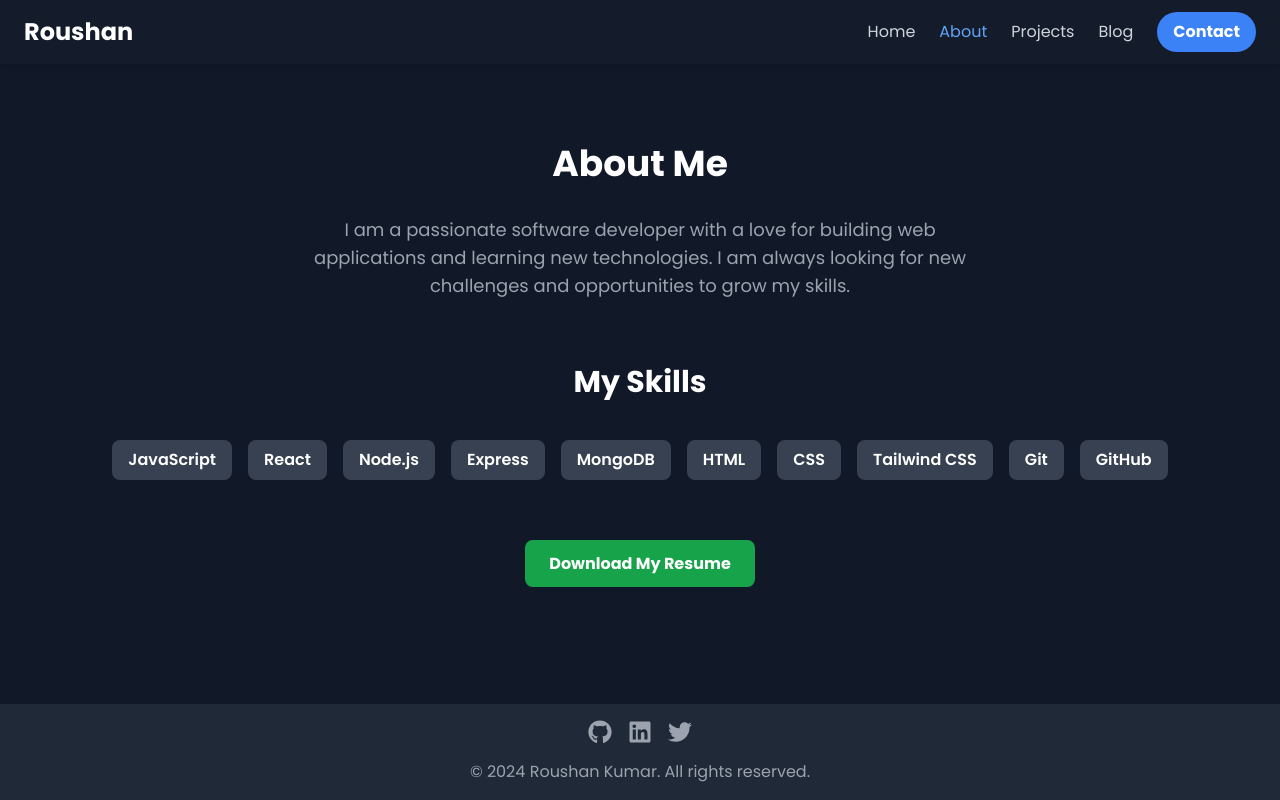
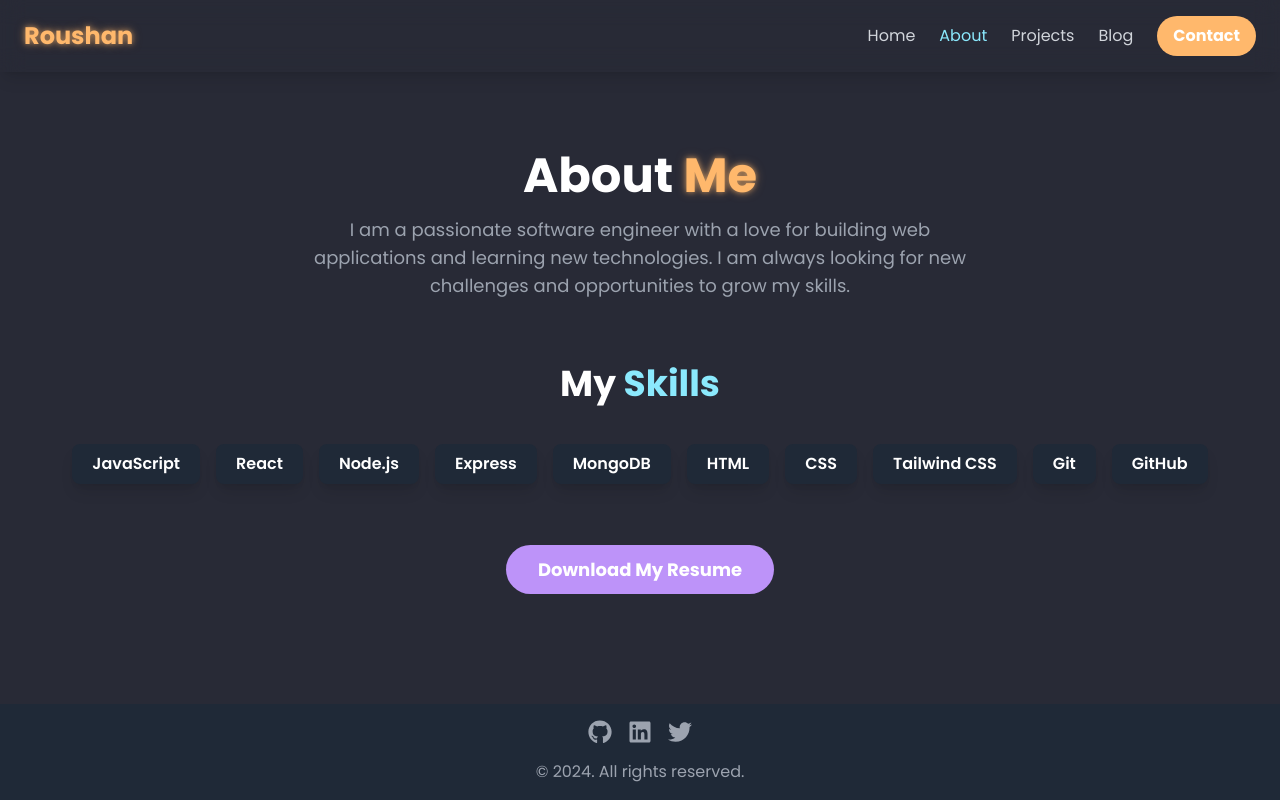
Before and after one commit to github-roushan/github-roushan.github.io, a React (Create React App) app in the folder frontend/: page /about in a window 1280 px wide. Built offline with nearby package versions, Linux system fonts and the light colour scheme.

Commit message:
Update website UI and color scheme

```diff
--- a/frontend/src/App.js
+++ b/frontend/src/App.js
@@ -13,7 +13,7 @@ import { motion } from "framer-motion";
 function App() {
   return (
     <Router>
-      <div className="flex flex-col min-h-screen bg-gray-900 text-white font-sans">
+      <div className="flex flex-col min-h-screen bg-background text-white font-sans">
         <Navbar />
         <motion.main
           className="flex-grow"
--- a/frontend/src/components/About.js
+++ b/frontend/src/components/About.js
@@ -1,32 +1,49 @@
 import React from 'react';
 import { skills } from '../data/skills';
+import { motion } from 'framer-motion';
 
 const About = () => {
   return (
     <div className="container mx-auto py-20 px-4">
-      <div className="text-center">
-        <h1 className="text-4xl font-bold">About Me</h1>
-        <p className="mt-8 text-lg text-gray-400 max-w-2xl mx-auto">
-          I am a passionate software developer with a love for building web applications and learning new technologies. I am always looking for new challenges and opportunities to grow my skills.
+      <div className="text-center mb-16">
+        <h1 className="text-4xl md:text-5xl font-bold mb-4">
+          About <span className="text-orange text-shadow-glow">Me</span>
+        </h1>
+        <p className="text-lg text-gray-400 max-w-2xl mx-auto">
+          I am a passionate software engineer with a love for building web applications and learning new technologies. I am always looking for new challenges and opportunities to grow my skills.
         </p>
       </div>
 
-      <div className="mt-16">
-        <h2 className="text-3xl font-bold text-center">My Skills</h2>
-        <div className="flex flex-wrap justify-center mt-8">
+      <div className="mb-16">
+        <h2 className="text-3xl md:text-4xl font-bold text-center mb-8">My <span className="text-cyan">Skills</span></h2>
+        <motion.div
+          className="flex flex-wrap justify-center"
+          initial="hidden"
+          animate="visible"
+          variants={{
+            visible: { transition: { staggerChildren: 0.1 } }
+          }}
+        >
           {skills.map((skill, index) => (
-            <div key={index} className="bg-gray-700 text-white font-semibold py-2 px-4 rounded-lg m-2">
+            <motion.div
+              key={index}
+              className="bg-gray-800 text-white font-semibold py-2 px-5 rounded-lg m-2 shadow-lg"
+              variants={{
+                hidden: { opacity: 0, y: 20 },
+                visible: { opacity: 1, y: 0 }
+              }}
+            >
               {skill}
-            </div>
+            </motion.div>
           ))}
-        </div>
+        </motion.div>
       </div>
 
-      <div className="text-center mt-16">
+      <div className="text-center">
         <a
           href="/resume.pdf"
           download
-          className="bg-green-600 hover:bg-green-700 text-white font-bold py-3 px-6 rounded-lg transition-colors duration-300"
+          className="bg-purple hover:bg-purple/80 text-white font-bold py-3 px-8 rounded-full transition-colors text-lg"
         >
           Download My Resume
         </a>
--- a/frontend/src/components/Blog.js
+++ b/frontend/src/components/Blog.js
@@ -1,16 +1,25 @@
 import React from 'react';
 import { Link } from 'react-router-dom';
 import { posts } from '../data/posts';
+import { motion } from 'framer-motion';
 
 const Blog = () => {
   return (
     <div className="container mx-auto py-20 px-4">
-      <h1 className="text-4xl font-bold text-center mb-12">Blog</h1>
+      <h1 className="text-4xl md:text-5xl font-bold text-center mb-12">
+        My <span className="text-orange text-shadow-glow">Blog</span>
+      </h1>
       <div className="max-w-3xl mx-auto">
-        {posts.map(post => (
-          <div key={post.slug} className="bg-gray-800 p-6 rounded-lg mb-8">
+        {posts.map((post, index) => (
+          <motion.div
+            key={post.slug}
+            className="bg-gray-800 p-6 rounded-lg mb-8 shadow-lg hover:shadow-purple/50 transition-shadow duration-300"
+            initial={{ opacity: 0, y: 20 }}
+            animate={{ opacity: 1, y: 0 }}
+            transition={{ duration: 0.5, delay: index * 0.1 }}
+          >
             <h2 className="text-3xl font-bold mb-2">
-              <Link to={`/blog/${post.slug}`} className="hover:text-blue-400">{post.title}</Link>
+              <Link to={`/blog/${post.slug}`} className="text-cyan hover:text-cyan/80 transition-colors">{post.title}</Link>
             </h2>
             <p className="text-gray-400 mb-4">{post.date}</p>
             <div>
@@ -18,7 +27,7 @@ const Blog = () => {
                 <span key={tag} className="inline-block bg-gray-700 rounded-full px-3 py-1 text-sm font-semibold text-gray-300 mr-2 mb-2">{tag}</span>
               ))}
             </div>
-          </div>
+          </motion.div>
         ))}
       </div>
     </div>
--- a/frontend/src/components/Footer.js
+++ b/frontend/src/components/Footer.js
@@ -9,14 +9,14 @@ const Footer = () => {
           <a href="https://github.com/github-roushan" target="_blank" rel="noopener noreferrer" className="hover:text-white">
             <FaGithub size={24} />
           </a>
-          <a href="https://linkedin.com/in/your-profile" target="_blank" rel="noopener noreferrer" className="hover:text-white">
+          <a href="https://www.linkedin.com/in/pro-coder-roshu/" target="_blank" rel="noopener noreferrer" className="hover:text-white">
             <FaLinkedin size={24} />
           </a>
-          <a href="https://twitter.com/procoder9973" target="_blank" rel="noopener noreferrer" className="hover:text-white">
+          <a href="https://x.com/Roushan01550155" target="_blank" rel="noopener noreferrer" className="hover:text-white">
             <FaTwitter size={24} />
           </a>
         </div>
-        <p>&copy; {new Date().getFullYear()} Roushan Kumar. All rights reserved.</p>
+        <p>&copy; {new Date().getFullYear()}. All rights reserved.</p>
       </div>
     </footer>
   );
--- a/frontend/src/components/Home.js
+++ b/frontend/src/components/Home.js
@@ -11,18 +11,16 @@ const Home = () => {
         animate={{ opacity: 1, x: 0 }}
         transition={{ duration: 0.5 }}
       >
-        <h1 className="text-5xl md:text-6xl font-bold">Roushan Kumar</h1>
+        <h1 className="text-5xl md:text-6xl font-bold">
+          Hi, I'm <span className="text-orange text-shadow-glow">Roushan</span>.
+        </h1>
         <p className="text-xl md:text-2xl mt-4 text-gray-400">Software Engineer | AI/ML Enthusiast</p>
         <p className="mt-6 max-w-xl mx-auto md:mx-0">
-        I’m a software engineer specializing in building robust, scalable backend and distributed systems.
-        Now, I’m diving into the fascinating world of machine learning to push my craft even further.
+          I’m a software engineer specializing in building robust, scalable backend and distributed systems. Now, I’m diving into the fascinating world of machine learning to push my craft even further.
         </p>
         <div className="mt-8">
-          <Link to="/projects" className="bg-blue-500 hover:bg-blue-600 text-white font-bold py-3 px-6 rounded-full mr-4 transition-colors">
-            View Projects
-          </Link>
-          <Link to="/contact" className="bg-gray-700 hover:bg-gray-600 text-white font-bold py-3 px-6 rounded-full transition-colors">
-            Contact Me
+          <Link to="/projects" className="bg-orange hover:bg-orange/80 text-white font-bold py-3 px-6 rounded-full transition-colors">
+            View My Work
           </Link>
         </div>
       </motion.div>
--- a/frontend/src/components/Navbar.js
+++ b/frontend/src/components/Navbar.js
@@ -3,17 +3,17 @@ import { NavLink } from "react-router-dom";
 
 const Navbar = () => {
   return (
-    <nav className="bg-gray-800/30 backdrop-blur-md shadow-md sticky top-0 z-50">
-      <div className="container mx-auto px-6 py-3 flex justify-between items-center">
-        <NavLink to="/" className="text-2xl font-bold text-white hover:text-blue-400 transition-colors">
+    <nav className="bg-background/50 backdrop-blur-md shadow-lg sticky top-0 z-50">
+      <div className="container mx-auto px-6 py-4 flex justify-between items-center">
+        <NavLink to="/" className="text-2xl font-bold text-orange text-shadow-glow hover:text-orange/80 transition-colors">
           Roushan
         </NavLink>
         <div className="hidden md:flex space-x-6 items-center">
-          <NavLink to="/" className={({ isActive }) => (isActive ? "text-blue-400" : "text-gray-300 hover:text-white transition-colors")}>Home</NavLink>
-          <NavLink to="/about" className={({ isActive }) => (isActive ? "text-blue-400" : "text-gray-300 hover:text-white transition-colors")}>About</NavLink>
-          <NavLink to="/projects" className={({ isActive }) => (isActive ? "text-blue-400" : "text-gray-300 hover:text-white transition-colors")}>Projects</NavLink>
-          <NavLink to="/blog" className={({ isActive }) => (isActive ? "text-blue-400" : "text-gray-300 hover:text-white transition-colors")}>Blog</NavLink>
-          <NavLink to="/contact" className="bg-blue-500 hover:bg-blue-600 text-white font-bold py-2 px-4 rounded-full transition-colors">Contact</NavLink>
+          <NavLink to="/" className={({ isActive }) => (isActive ? "text-cyan" : "text-gray-300 hover:text-white transition-colors")}>Home</NavLink>
+          <NavLink to="/about" className={({ isActive }) => (isActive ? "text-cyan" : "text-gray-300 hover:text-white transition-colors")}>About</NavLink>
+          <NavLink to="/projects" className={({ isActive }) => (isActive ? "text-cyan" : "text-gray-300 hover:text-white transition-colors")}>Projects</NavLink>
+          <NavLink to="/blog" className={({ isActive }) => (isActive ? "text-cyan" : "text-gray-300 hover:text-white transition-colors")}>Blog</NavLink>
+          <NavLink to="/contact" className="bg-orange hover:bg-orange/80 text-white font-bold py-2 px-4 rounded-full transition-colors">Contact</NavLink>
         </div>
       </div>
     </nav>
--- a/frontend/tailwind.config.js
+++ b/frontend/tailwind.config.js
@@ -1,13 +1,33 @@
 const defaultTheme = require("tailwindcss/defaultTheme");
+const plugin = require('tailwindcss/plugin');
 
 module.exports = {
   content: ["./src/**/*.{js,jsx,ts,tsx}"],
   theme: {
     extend: {
+      colors: {
+        'background': '#282a36',
+        'cyan': '#8be9fd',
+        'orange': '#ffb86c', // Replaced pink with orange
+        'purple': '#bd93f9',
+      },
       fontFamily: {
         sans: ["Poppins", ...defaultTheme.fontFamily.sans],
       },
+      textShadow: {
+        'glow': '0 0 5px rgba(255, 184, 108, 0.5), 0 0 10px rgba(255, 184, 108, 0.5)', // Adjusted glow for orange
+      },
     },
   },
-  plugins: [],
+  plugins: [
+    plugin(function({ addUtilities, theme }) {
+      const newUtilities = {}
+      Object.entries(theme('textShadow')).forEach(([key, value]) => {
+        newUtilities[`.text-shadow-${key}`] = {
+          textShadow: value
+        }
+      })
+      addUtilities(newUtilities)
+    })
+  ],
 };
```
Also changed, not shown: frontend/src/components/Contact.js (+12 -11 lines), frontend/src/components/Projects.js (+8 -6 lines).
